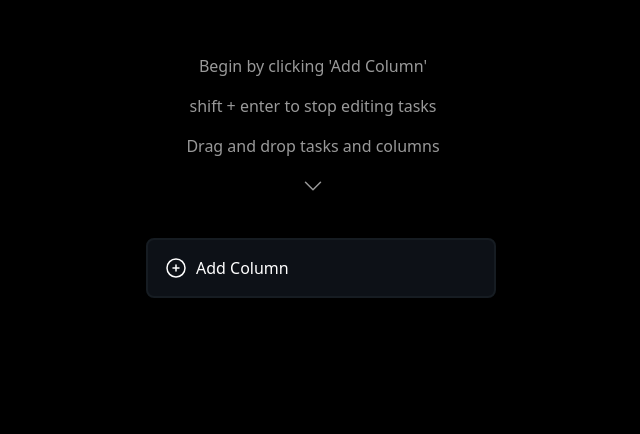
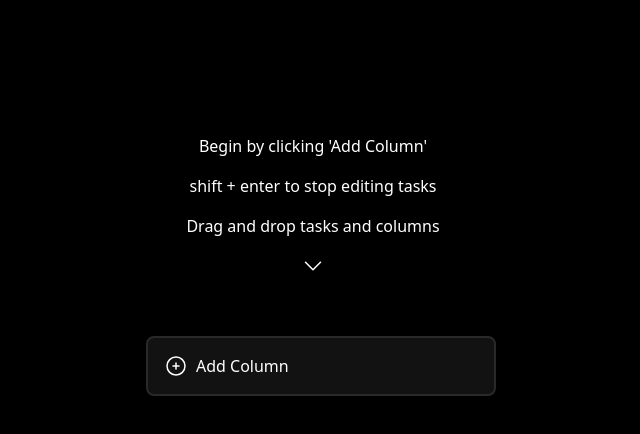
Before and after one commit to grantkelsay/Minimal-ToDo-App, a React (Vite) app: page / in a window 1280 px wide. Shown: the part 126-560 px from the top of the page, without its empty margins (327-967 px from the left). Built offline with nearby package versions, Linux system fonts and the light colour scheme.

Commit message:
Changing some styling. Adding fade-in animations

```diff
--- a/src/App.css
+++ b/src/App.css
@@ -11,15 +11,15 @@ body,
 
 /* Styling the scroll bar */
 ::-webkit-scrollbar {
-  width: 4px;
+  width: 2px;
 }
 
 ::-webkit-scrollbar:horizontal {
-  height: 8px;
+  height: 4px;
 }
 
 ::-webkit-scrollbar-thumb {
-  @apply bg-rose-500 rounded-xl;
+  @apply bg-mainAccentColor rounded-xl;
 }
 
 .task > ::-webkit-scrollbar-thumb {
--- a/src/components/ColumnContainer.tsx
+++ b/src/components/ColumnContainer.tsx
@@ -45,7 +45,7 @@ function ColumnContainer(props: Props) {
         bg-columnBackgroundColor
         opacity-40
         border-2
-        border-rose-500
+        border-mainAccentColor
         w-[350px]
         h-[500px]
         max-h-[500px]
@@ -75,11 +75,11 @@ function ColumnContainer(props: Props) {
         text-md
         h-[60px]
         cursor-grab
-        rounded-md
-        rounded-b-none
+        rounded-lg
         p-3
         font-bold
         border-columnBackgroundColor
+        hover:text-mainAccentColor
         border-4
         flex
         items-center
@@ -100,13 +100,13 @@ function ColumnContainer(props: Props) {
                 text-sm
                 rounded-full
                 "
-                >0</div>
+                >{tasks.length}</div>
                 {!editMode && column.title}
                 {editMode && (
                     <input
                         className="
                         bg-black
-                        focus:border-rose-500
+                        focus:border-mainAccentColor
                         rounded
                         border
                         outline-none
@@ -174,7 +174,7 @@ function ColumnContainer(props: Props) {
             p-4
             border-x-columnBackgroundColor
             hover:bg-mainBackgroundColor
-            hover:text-rose-500
+            hover:text-mainAccentColor
             active:bg-black
         "
         onClick={() => createTask(column.id)}>
--- a/src/components/KanbanBoard.tsx
+++ b/src/components/KanbanBoard.tsx
@@ -77,13 +77,15 @@ function KanbanBoard() {
             m-auto
             flex
             flex-col
-            py-40
+            py-60
             w-full
+            min-h-screen
             items-center
             text-center
             overflow-x-auto
             overflow-y-hidden
             px-[40px]
+            bg-pageBackgroundColor
             ">
                 <div className="
                 flex
@@ -94,7 +96,8 @@ function KanbanBoard() {
                 flex
                 flex-col
                 gap-4
-                opacity-60"
+                opacity-100
+                animate-custom-fade-in"
                 >
                     <p>Begin by clicking 'Add Column'</p>
                     <p>shift + enter to stop editing tasks</p>
@@ -102,7 +105,7 @@ function KanbanBoard() {
                     <ArrowIcon />
                 </div>
                 <DndContext sensors={sensors} onDragStart={onDragStart} onDragEnd={onDragEnd} onDragOver={onDragOver}>
-                    <div className= "m-auto flex gap-4 p-5">
+                    <div className= "m-auto flex gap-4 p-5 animate-button-fade-in">
                         <div className = "flex gap-4">
                             <SortableContext items={columnsId}>
                                 {columns.map(col => (
@@ -129,12 +132,12 @@ function KanbanBoard() {
                             min-w-[350px]
                             cursor-pointer
                             rounded-lg
-                            bg-mainBackgroundColor
                             border-2
                             border-columnBackgroundColor
+                            bg-mainBackgroundColor
                             p-4
-                            ring-rose-500
-                            hover:ring-2
+                            hover:border-mainAccentColor
+                            hover:text-mainAccentColor
                             flex
                             gap-2
                             "
@@ -176,6 +179,7 @@ function KanbanBoard() {
         overflow-x-auto
         overflow-y-hidden
         px-[40px]
+        bg-pageBackgroundColor
         ">
             <DndContext sensors={sensors} onDragStart={onDragStart} onDragEnd={onDragEnd} onDragOver={onDragOver}>
                 <div className= "m-auto flex gap-4">
@@ -209,8 +213,9 @@ function KanbanBoard() {
                         border-2
                         border-columnBackgroundColor
                         p-4
-                        ring-rose-500
-                        hover:ring-2
+                        ring-mainAccentColor
+                        hover:border-mainAccentColor
+                        hover:text-mainAccentColor
                         flex
                         gap-2
                         "
--- a/src/components/TaskCard.tsx
+++ b/src/components/TaskCard.tsx
@@ -50,13 +50,13 @@ function TaskCard({task, deleteTask, updateTask}: Props) {
         rounded-xl
         hover:ring-2
         hover:ring-inset
-        hover:ring-rose-500
+        hover:ring-mainAccentColor
         cursor-grab
         relative
         task
         opacity-30
         border-2
-        border-rose-500"
+        border-mainAccentColor"
         />)
     }
 
@@ -68,7 +68,7 @@ function TaskCard({task, deleteTask, updateTask}: Props) {
         {...attributes}
         {...listeners}
             className="
-            bg-mainBackgroundColor
+            bg-secondaryAccentColor
             p-2.5
             h-[100px]
             min-h-[100px]
@@ -78,7 +78,7 @@ function TaskCard({task, deleteTask, updateTask}: Props) {
             rounded-xl
             hover:ring-2
             hover:ring-inset
-            hover:ring-rose-500
+            hover:ring-mainAccentColor
             cursor-grab
             relative"
             >
@@ -88,7 +88,7 @@ function TaskCard({task, deleteTask, updateTask}: Props) {
                 resize-none
                 ring-2
                 ring-outset
-                ring-rose-500
+                ring-mainAccentColor
                 rounded-lg
                 p-3
                 rounded
@@ -116,7 +116,7 @@ function TaskCard({task, deleteTask, updateTask}: Props) {
     {...listeners}
     onClick={toggleEditMode}
     className="
-    bg-mainBackgroundColor
+    bg-secondaryAccentColor
     p-2.5
     h-[100px]
     min-h-[100px]
@@ -126,7 +126,7 @@ function TaskCard({task, deleteTask, updateTask}: Props) {
     rounded-xl
     hover:ring-2
     hover:ring-inset
-    hover:ring-rose-500
+    hover:ring-mainAccentColor
     cursor-grab
     relative
     task"
--- a/tailwind.config.js
+++ b/tailwind.config.js
@@ -7,9 +7,23 @@ export default {
   theme: {
     extend: {
       colors: {
-        "mainBackgroundColor": '#0D1117',
-        "columnBackgroundColor": '#161C22'
-      }
+        "mainBackgroundColor": '#121212',
+        "columnBackgroundColor": '#292929',
+        "pageBackgroundColor": '#000000',
+        "mainAccentColor": '#BB86FC',
+        "secondaryAccentColor": '#6200EE',
+      },
+      animation: {
+        'custom-fade-in': 'fadeIn 2s ease-in-out',
+        'column-fade-in': 'fadeIn .15s ease-in-out',
+        'button-fade-in': 'fadeIn 1s ease-in-out',
+      },
+      keyframes: {
+        fadeIn: {
+          '0%': { opacity: '0' },
+          '100%': { opacity: '1' },
+        },
+      },
     },
   },
   plugins: [],
```
